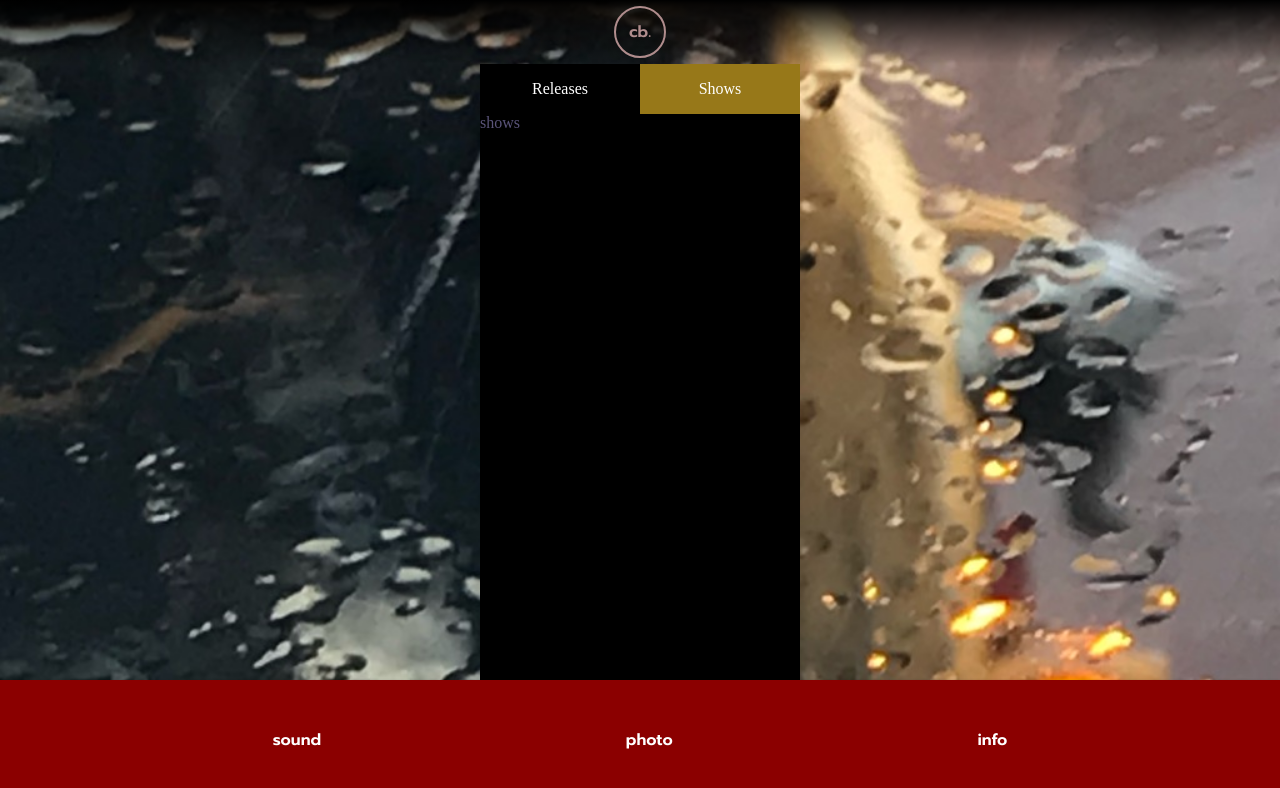
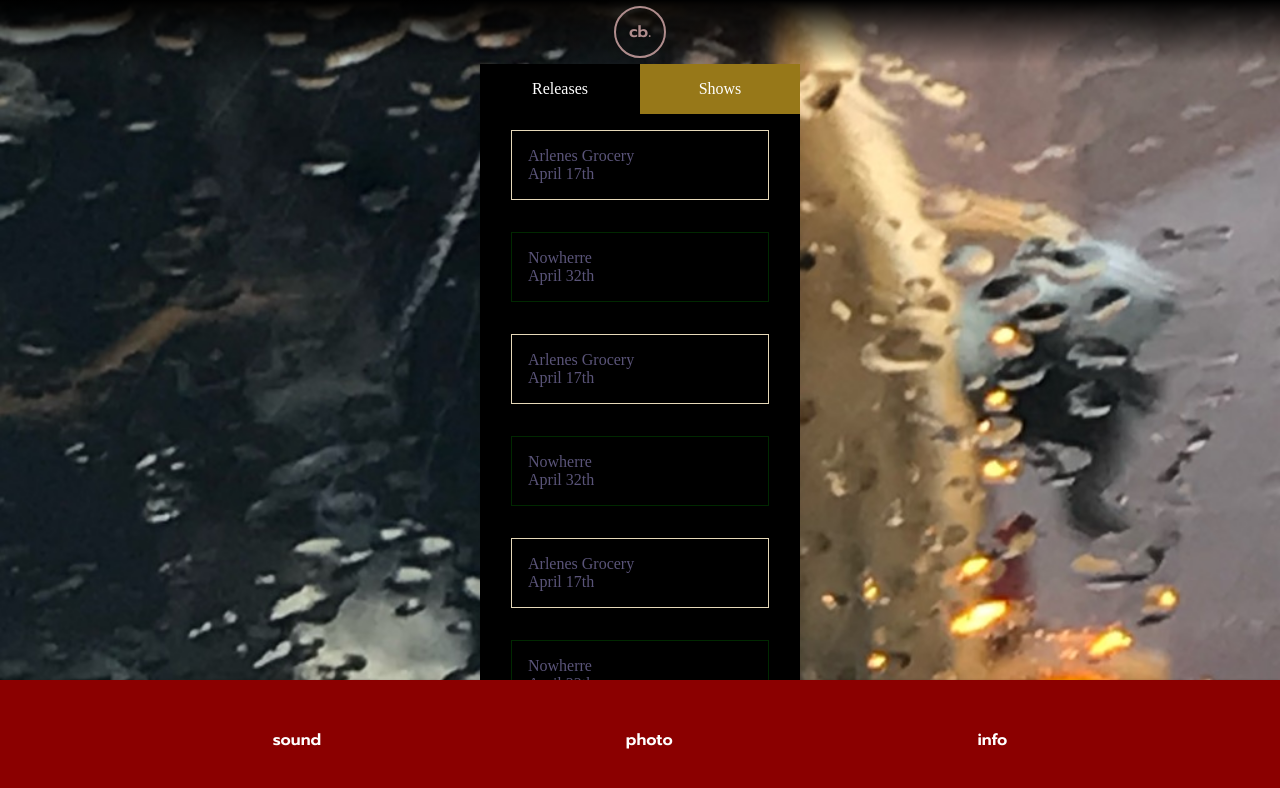
Before and after one commit to hm-factor/cohortb, a React (Create React App) app: page / in a window 1280 px wide. Both pictures are taken after a click on the element "Shows". Shown: the top 788 px of the page. Built offline with nearby package versions, Linux system fonts and the light colour scheme.

Commit message:
show info content

```diff
--- a/src/App.css
+++ b/src/App.css
@@ -298,6 +298,8 @@ html, body, #root, .main {
 
     background: black;
     color: var(--lavender);
+
+    overflow-y: hidden;
 }
 
 .announcement-nav {
@@ -307,6 +309,8 @@ html, body, #root, .main {
     display: flex;
     flex-direction: row;
     justify-content: space-evenly;
+
+    overflow: hidden;
 }
 .announcement-nav-element {
     padding: 1rem;
@@ -318,6 +322,31 @@ html, body, #root, .main {
 }
 .nav-selected {
     background: var(--alt-background);
+}
+
+.announcement-content {
+    height: 100%;
+    width: 100%;
+    display: flex;
+    justify-content: center;
+}
+
+.show-content {
+    display: flex;
+    flex-direction: column;
+    align-items: center;
+    width: 100%;
+    height: 100%;
+    overflow-y: scroll;
+}
+.show-info {
+    width: 70%;
+    margin: 1rem 0;
+    border: 1px solid var(--border-color);
+    padding: 1rem;
+}
+.show-info:nth-child(even) {
+    border: 1px solid var(--darker-green);
 }
 
 /* IPHONE X */
--- /dev/null
+++ b/src/components/Announcements/Announcements.tsx
@@ -0,0 +1,27 @@
+import { useState } from "react";
+import ShowContent from './ShowContent';
+import ReleaseContent from './ReleaseContent';
+
+export default function Announcements() {
+    let [content, setContent] = useState('releases');
+
+    return (
+        <div className="announcement-container">
+            <nav className="announcement-nav">
+                <div
+                    className={`announcement-nav-element ${content==='releases' ? 'nav-selected' : ''}`}
+                    onClick={()=>setContent('releases')}>Releases</div>
+                <div
+                    className={`announcement-nav-element ${content==='shows' ? 'nav-selected' : ''}`}
+                    onClick={()=>setContent('shows')}>Shows</div>
+            </nav>
+            <div className="announcement-content">
+                { content === 'releases' ? (
+                    <ReleaseContent/>
+                ) : (
+                    <ShowContent/>
+                )}
+            </div>
+        </div>
+    )
+}
--- /dev/null
+++ b/src/components/Announcements/ReleaseContent.tsx
@@ -0,0 +1,8 @@
+export default function ReleaseContent() {
+
+    return (
+        <div className="release-content">
+            releases
+        </div>
+    )
+}
--- /dev/null
+++ b/src/components/Announcements/ShowContent.tsx
@@ -0,0 +1,26 @@
+export default function ShowContent() {
+    let showInfo = [
+        // place, date, link
+        ['Arlenes Grocery', 'April 17th', ''],
+        ['Nowherre', 'April 32th', ''],
+        ['Arlenes Grocery', 'April 17th', ''],
+        ['Nowherre', 'April 32th', ''],
+        ['Arlenes Grocery', 'April 17th', ''],
+        ['Nowherre', 'April 32th', ''],
+        ['Arlenes Grocery', 'April 17th', ''],
+        ['Nowherre', 'April 32th', '']
+    ]
+
+    return (
+        <div className="show-content">
+            {showInfo.map( (info) => {
+                return (
+                    <div className="show-info">
+                        <div>{info[0]}</div>
+                        <div>{info[1]}</div>
+                    </div>
+                )
+            })}
+        </div>
+    )
+}
--- a/src/components/Rust.tsx
+++ b/src/components/Rust.tsx
@@ -4,7 +4,7 @@ import { PhotoPopup } from "./popups/PhotoPopup";
 import { InfoPopup } from "./popups/InfoPopup";
 import { SoundPopup } from "./popups/SoundPopup";
 import TerminalPopup from "./popups/TerminalPopup";
-import Announcements from "./popups/Announcements";
+import Announcements from "./Announcements/Announcements";
 
 
 function NavBar() {
--- a/src/components/popups/Announcements.tsx
+++ /dev/null
@@ -1,21 +0,0 @@
-import { useState } from "react";
-
-export default function Announcements() {
-    let [content, setContent] = useState('releases');
-
-    return (
-        <div className="announcement-container">
-            <nav className="announcement-nav">
-                <div className={`announcement-nav-element ${content==='releases' ? 'nav-selected' : ''}`} onClick={()=>setContent('releases')}>Releases</div>
-                <div className={`announcement-nav-element ${content==='shows' ? 'nav-selected' : ''}`} onClick={()=>setContent('shows')}>Shows</div>
-            </nav>
-            <div className="announcement-content">
-                { content === 'releases' ? (
-                    <div className="release-content">releases</div>
-                ) : (
-                    <div className="show-content">shows</div>
-                )}
-            </div>
-        </div>
-    )
-}
```
